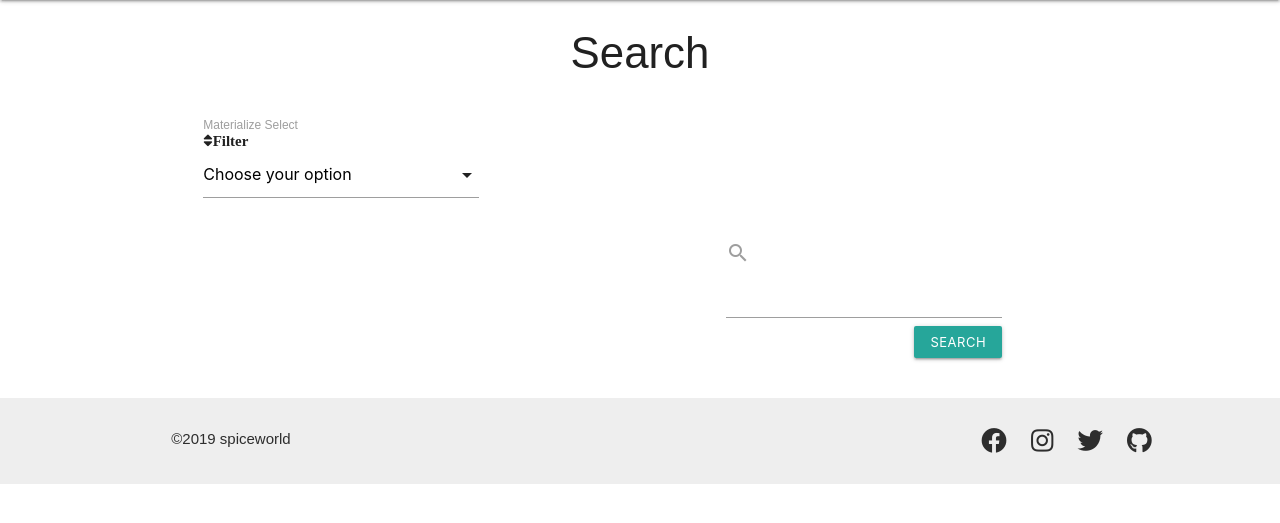
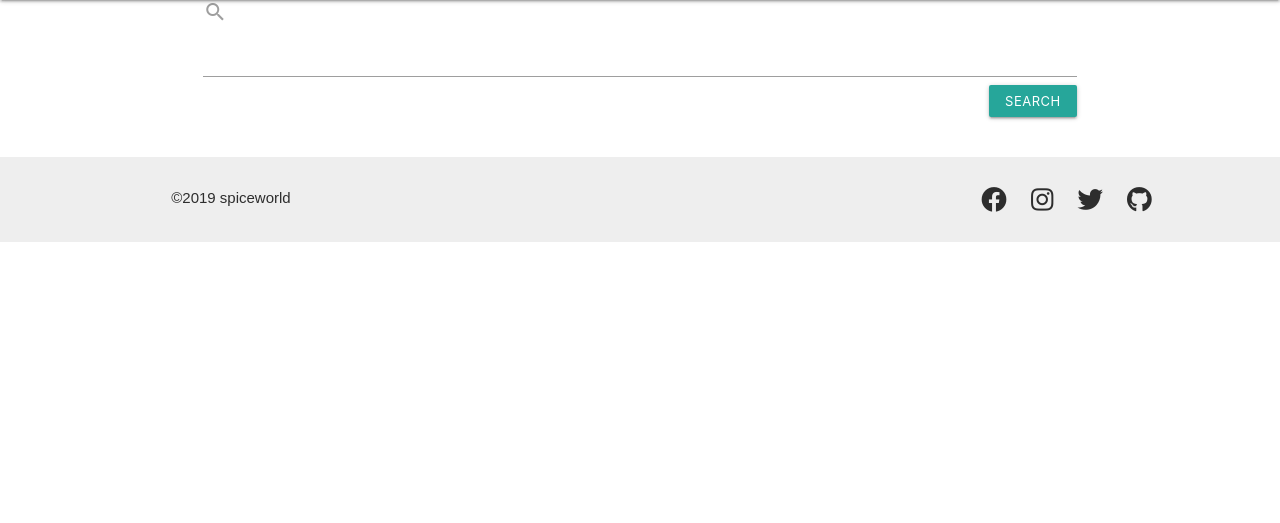
Before and after one commit to stephyraju/spiceworld, a Flask app: page /get_bbq in a window 1280 px wide. Shown: the part 64-587 px from the top of the page. Run offline with Flask 2, Linux system fonts and the light colour scheme; data that the repository does not hold is empty; some libraries are stand-ins or nearby versions.

Commit message:
Recipe.html search button modifie

```diff
--- a/templates/recipes.html
+++ b/templates/recipes.html
@@ -1,32 +1,11 @@
 {% extends 'base.html' %} {% block content %}
-
 <section class="container">
-  <div class="row center">
-    <h3>Search</h3>
-  </div>
-  <div class="search">
-    <form method="POST" action="#">
-      <div class="row">
-        <div class="input-field col offset-s1 s10 l4">
-          <i class="fas fa-sort">Filter</i>
-          <select>
-              <option value="" disabled selected>Choose your option</option>
-              <option value="1">main-course</option>
-              <option value="2">Option 2</option>
-              <option value="3">Option 3</option>
-        </select>
-          <label>Materialize Select</label>
-        </div>
-      </div>
-    </form>
-  </div>
-  <div class="row">
+  <div class="search row">
     <form method="POST" action="search">
-      <div class="col s12 offset-s1 s10 offset-m6 m5 offset-l7 l4">
+      <div class="col s12">
         <label class="label-icon" for="search"><i class="material-icons">search</i></label>
-         <input class="input_search" id="word_find" name="word_find" type="search" required>
-        <button class="submit-btn btn-small waves-effect waves-light right" type="submit"name="action">Search</button>
-
+        <input class="input_search" id="word_find" name="word_find" type="search" required>
+        <button class="submit-btn btn-small waves-effect waves-light right" type="submit" name="action">Search</button>
       </div>
     </form>
   </div>
@@ -41,7 +20,7 @@
         </div>
         <div class="card-content">
           <span class="black-text card-title">{{ recipe.recipe_name }}</span>
-          <span class ="teal-text">{{recipe.category_name}} </span>
+          <span class="teal-text">{{recipe.category_name}} </span>
           <p class="black-text">{{ recipe_name }} </p>
         </div>
         <div class="card-action">
```
Also changed, not shown: .c9/metadata/environment/templates/recipes.html (+1 -1 lines).
